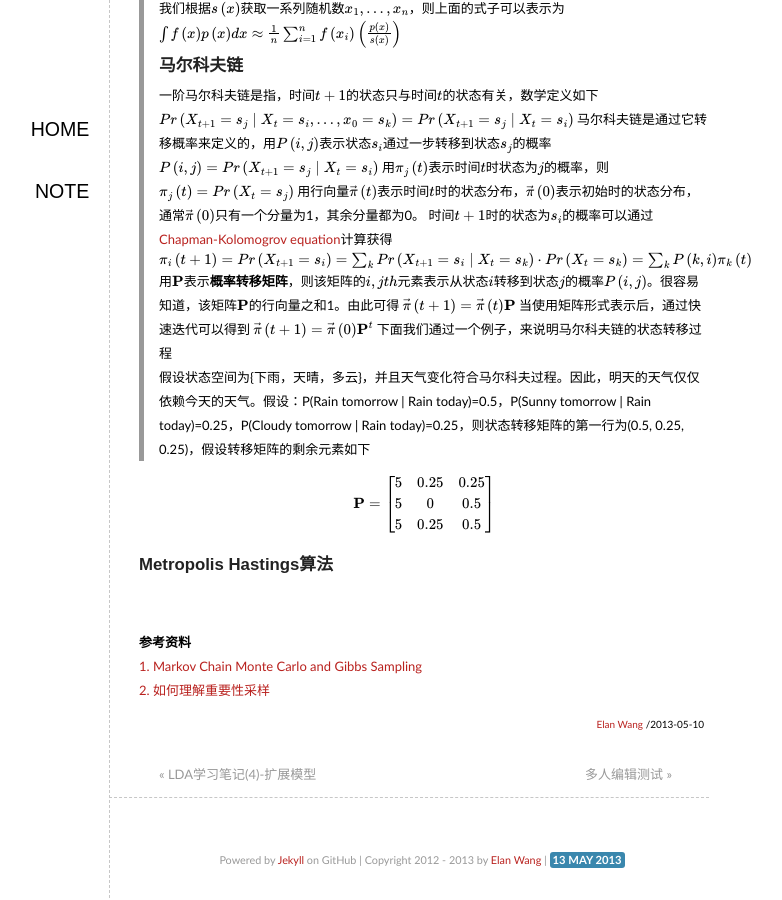
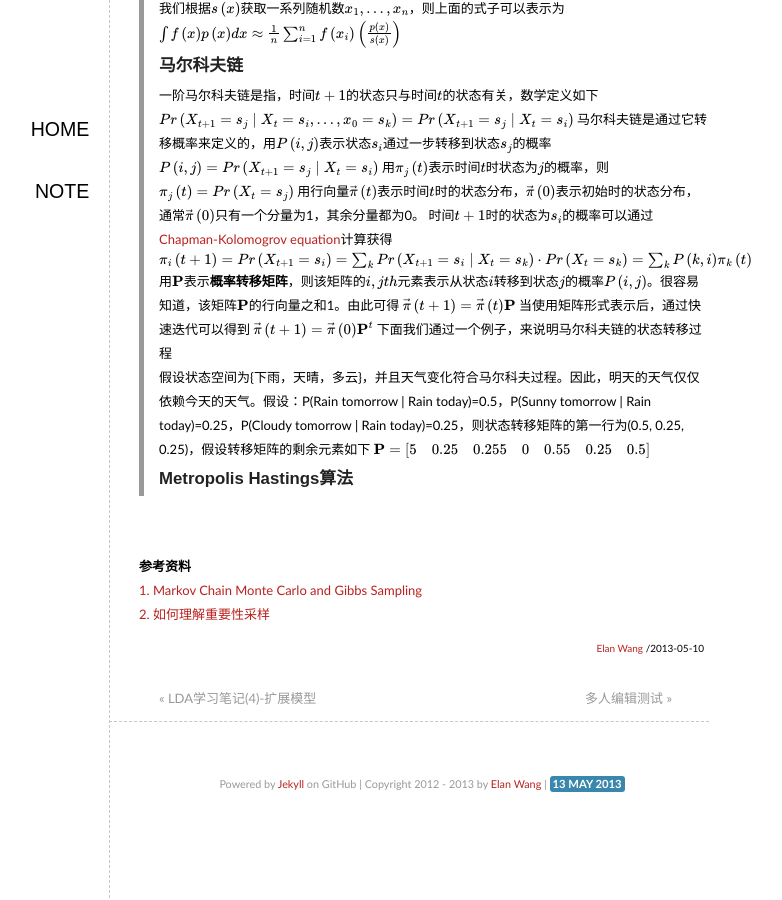
Before and after one commit to elan2wang/note, a Jekyll site: the page built from _posts/2013-05-10-LDA-note-mcmc-gibbs.md, in a window 1280 px wide and 900 px high, scrolled down 999 px. Shown: the whole window, without its empty margins (291-1073 px from the left). Built offline with Jekyll 4.4.1, drawn with Linux system fonts in a browser that asks for light colours; formulas are drawn with MathJax 3; after the commit the page ends 1823 px from its top, so only the background shows below that.

Commit message:
edit LDA note MCMC and Gibbs sampling

```diff
--- a/_posts/2013-05-10-LDA-note-mcmc-gibbs.md
+++ b/_posts/2013-05-10-LDA-note-mcmc-gibbs.md
@@ -76,14 +76,14 @@ $$
 $$
 下面我们通过一个例子，来说明马尔科夫链的状态转移过程
 >假设状态空间为{下雨，天晴，多云}，并且天气变化符合马尔科夫过程。因此，明天的天气仅仅依赖今天的天气。假设：P(Rain tomorrow | Rain today)=0.5，P(Sunny tomorrow | Rain today)=0.25，P(Cloudy tomorrow | Rain today)=0.25，则状态转移矩阵的第一行为(0.5, 0.25, 0.25)，假设转移矩阵的剩余元素如下
-<p>$$
+$$
 \mathbf{P}=
 \begin{bmatrix}
-5 & 0.25 & 0.25 \\
-5 & 0 & 0.5  \\
-5 & 0.25 & 0.5  \\
+5 & 0.25 & 0.25
+5 & 0 & 0.5
+5 & 0.25 & 0.5
 \end{bmatrix}
-$$</p>
+$$
 ###Metropolis Hastings算法
 
 
```
